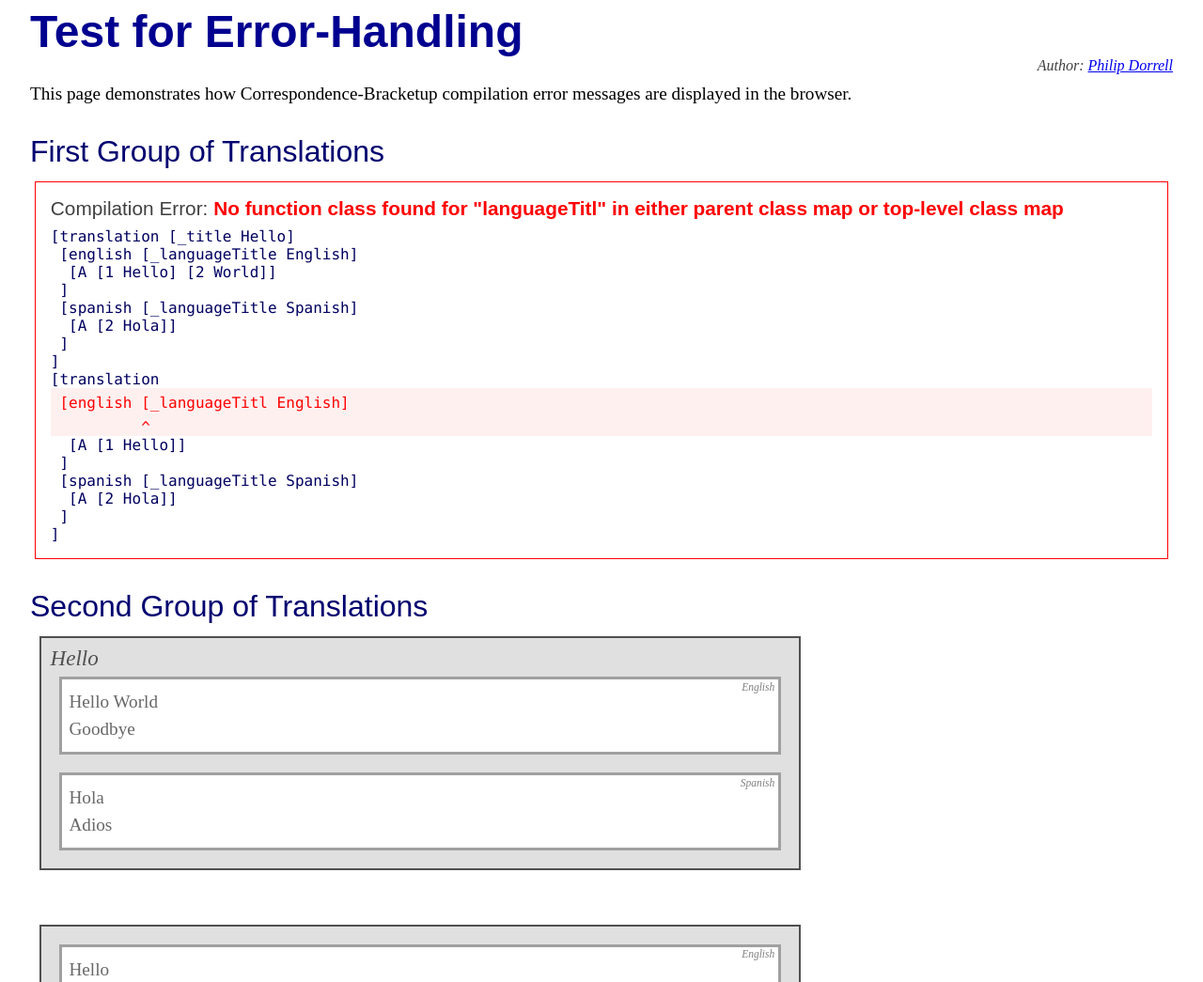
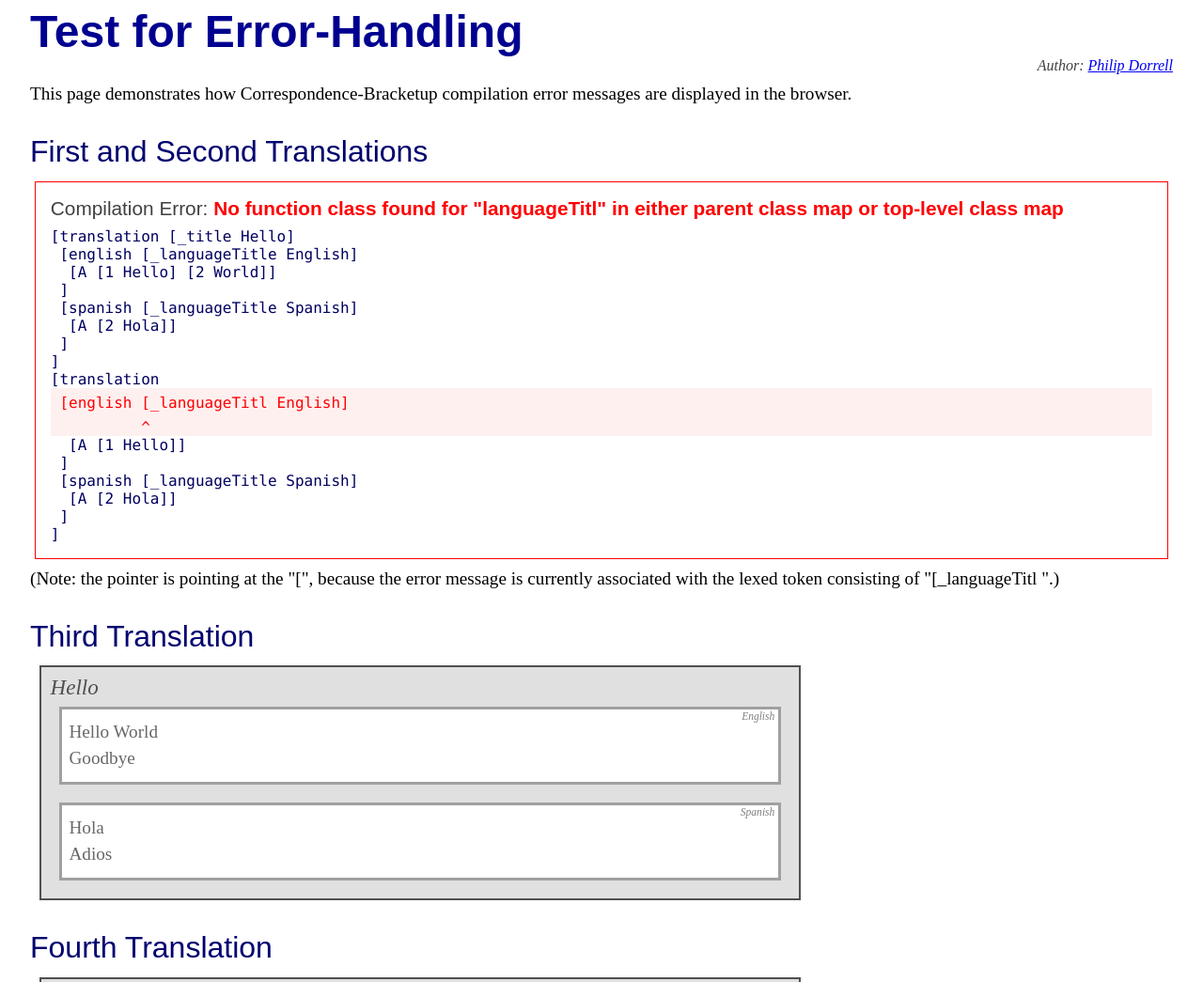
Before and after one commit to pdorrell/bracketup, a website with bundled scripts: page correspondence/test-error.html in a window 1280 px wide. Shown: the top 1045 px of the page at 94% size. Built offline with nearby package versions, Linux system fonts and the light colour scheme.

Commit message:
separate 3rd and 4th translations, and explain error pointer location

```diff
--- a/correspondence/test-error.html
+++ b/correspondence/test-error.html
@@ -40,7 +40,7 @@ MODULE_SIMULATOR.startScript("correspondence-configuration.js");
 
 <p>This page demonstrates how Correspondence-Bracketup compilation error messages are displayed in the browser.</p>
 
-<h2>First Group of Translations</h2>
+<h2>First and Second Translations</h2>
 
 <!-- The following script element is the actual source for this page. It is interpreted
 by the Javascript code to generate the DOM, in the HTML format required by the Correspondence framework.-->
@@ -66,7 +66,10 @@ by the Javascript code to generate the DOM, in the HTML format required by the C
 ]
 </script>
 
-<h2>Second Group of Translations</h2>
+<p>(Note: the pointer is pointing at the "[", because the error message is currently associated with the
+lexed token consisting of "[_languageTitl ".)</p>
+
+<h2>Third Translation</h2>
 
 <noscript>There is content here in the page which cannot be viewed unless you have Javascript enabled.</noscript>
 <script type="text/correspondence-bracketup">
@@ -81,7 +84,12 @@ by the Javascript code to generate the DOM, in the HTML format required by the C
   [B [1 Adios]]
  ]
 ]
+</script>
 
+<h2>Fourth Translation</h2>
+
+<noscript>There is content here in the page which cannot be viewed unless you have Javascript enabled.</noscript>
+<script type="text/correspondence-bracketup">
 [translation
  [english [_languageTitle English]
   [A [1 Hello]]
```
